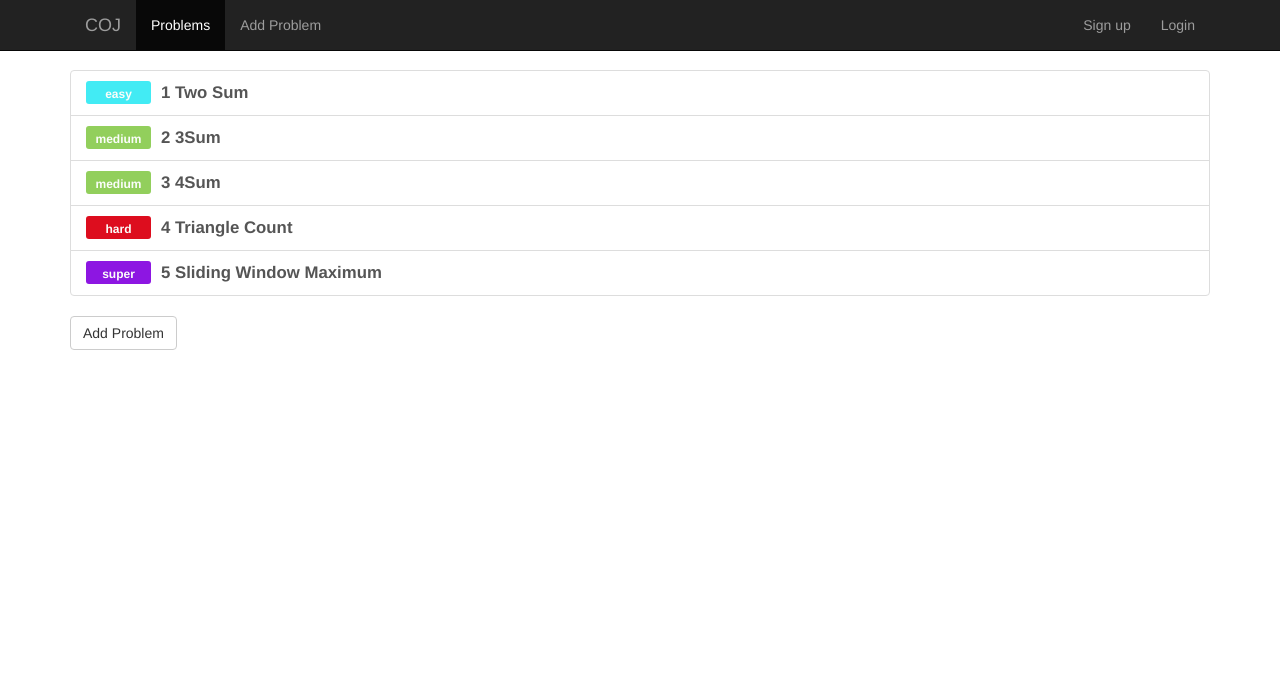
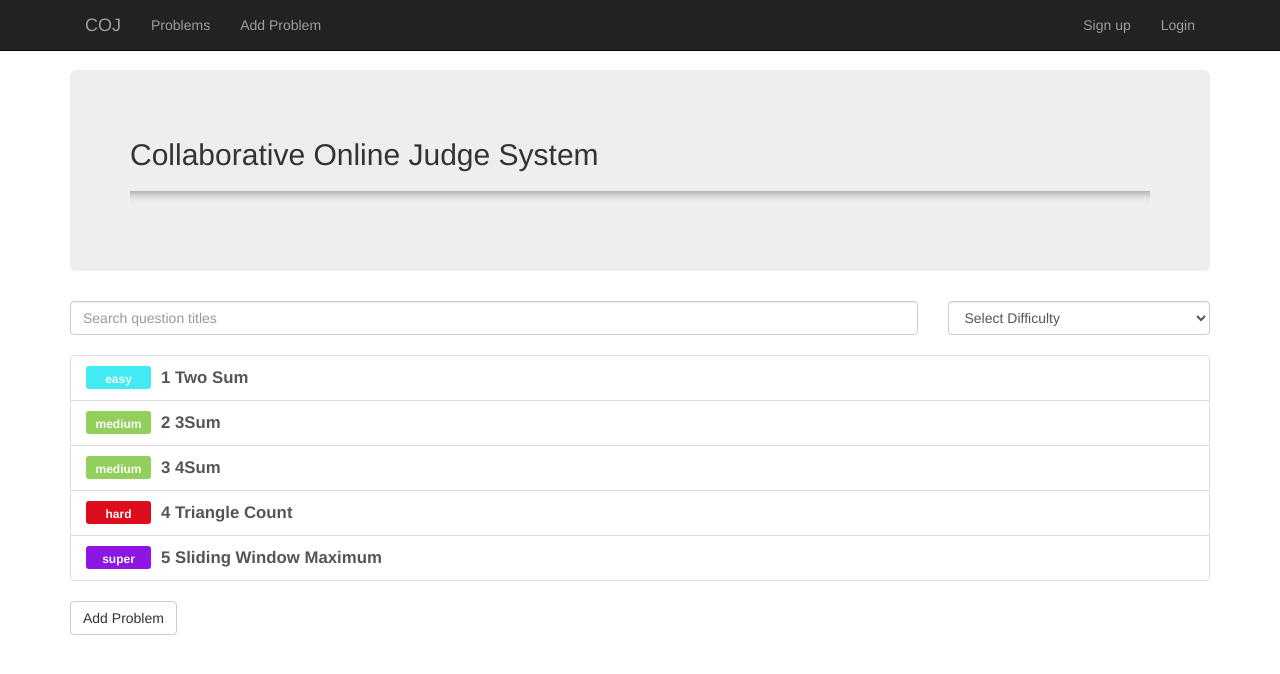
Before and after one commit to zduanx/coj, an Angular app in the folder week1/oj-client/: page /problems in a window 1280 px wide. Shown: the top 674 px of the page. Built offline with nearby package versions, Linux system fonts and the light colour scheme.

Commit message:
fix navbar bug; add pipe

```diff
--- a/week1/oj-client/src/app/app.module.ts
+++ b/week1/oj-client/src/app/app.module.ts
@@ -11,6 +11,7 @@ import { NavbarComponent } from './components/navbar/navbar.component';
 import { DataService } from './services/data.service';
 import { AppRoutingModule } from './app-routing.module';
 import { NotFoundComponent } from './components/not-found/not-found.component';
+import { ProblemListFilterPipe } from './pipes/problem-list-filter.pipe';
 
 @NgModule({
   declarations: [
@@ -19,7 +20,8 @@ import { NotFoundComponent } from './components/not-found/not-found.component';
     ProblemDetailComponent,
     NewProblemComponent,
     NavbarComponent,
-    NotFoundComponent
+    NotFoundComponent,
+    ProblemListFilterPipe
   ],
   imports: [
     BrowserModule,
--- a/week1/oj-client/src/app/components/navbar/navbar.component.html
+++ b/week1/oj-client/src/app/components/navbar/navbar.component.html
@@ -15,8 +15,8 @@
       <!-- Collect the nav links, forms, and other content for toggling -->
       <div class="collapse navbar-collapse" id="bs-example-navbar-collapse-1">
         <ul class="nav navbar-nav navbar-left">
-          <li class="active"><a href="#">Problems<span class="sr-only">(current)</span></a></li>
-          <li><a href="#">Add Problem</a></li>
+          <li><a routerLink="/problems">Problems<span class="sr-only">(current)</span></a></li>
+          <li><a routerLink="/new-problems">Add Problem</a></li>
         </ul>
         <ul class="nav navbar-nav navbar-right">
           <li><a>Sign up</a></li>
--- a/week1/oj-client/src/app/components/problem-list/problem-list.component.css
+++ b/week1/oj-client/src/app/components/problem-list/problem-list.component.css
@@ -1,30 +1,9 @@
-.difficulty{
-    min-width:65px;
-    margin-right: 10px;
-}
-
-.label.difficulty{
-    padding-top: 0.6em;
-    color: #fbfdfa;
-    font-size: 12px;
-}
-
 .title{
     font-size: 1.2em;
 }
 
-.diff-easy{
-    background-color: #42ebf4;
+hr {
+    height: 12px;
+    border: 0;
+    box-shadow: inset 0 12px 12px -12px rgba(0, 0, 0, 0.5);
 }
-
-.diff-medium{
-    background-color: #92cf5c;
-}
-
-.diff-hard{
-    background-color: #dd0d1e;
-}
-
-.diff-super{
-    background-color:#8d16e2;
-}
--- a/week1/oj-client/src/app/components/problem-list/problem-list.component.html
+++ b/week1/oj-client/src/app/components/problem-list/problem-list.component.html
@@ -1,6 +1,26 @@
 <div class="container">
+  <div class="jumbotron">
+    <h2>Collaborative Online Judge System</h2>
+    <hr>
+  </div>
+  <div class="row">
+    <div class="col-sm-9">
+      <input class="form-control" id="filterName" [(ngModel)]="filterName" placeholder="Search question titles">
+    </div>
+
+    <div class="col-sm-3">
+      <select class="form-control" [(ngModel)]="filterDiff">
+        <option value="">Select Difficulty</option>
+        <option *ngFor="let difficulty of difficulties" [value] = "difficulty">
+          {{difficulty}}
+        </option>>
+      </select>
+    </div>
+  </div>
+  <br>
   <div class="list-group">
-    <a class="list-group-item" *ngFor="let problem of problems" routerLink="/problems/{{problem.id}}">
+    <a class="list-group-item" *ngFor="let problem of problems | problemListFilter:filterName:filterDiff"
+       routerLink="/problems/{{problem.id}}">
       <span class="{{ 'pull-left label difficulty diff-' + problem.difficulty.toLowerCase() }}">
         {{ problem.difficulty }}
       </span>
--- a/week1/oj-client/src/app/components/problem-list/problem-list.component.ts
+++ b/week1/oj-client/src/app/components/problem-list/problem-list.component.ts
@@ -2,14 +2,19 @@ import { Component, OnInit } from '@angular/core';
 import { Problem } from '../../models/problem.model';
 import { DataService } from '../../services/data.service';
 
+import { ProblemListFilterPipe } from '../../pipes/problem-list-filter.pipe';
+
 @Component({
   selector: 'app-problem-list',
   templateUrl: './problem-list.component.html',
-  styleUrls: ['./problem-list.component.css']
+  styleUrls: ['./problem-list.component.css'],
 })
 export class ProblemListComponent implements OnInit {
+  problems: Problem[];
+  difficulties: string[];
 
-  problems: Problem[];
+  filterName: string;
+  filterDiff: string;
 
   constructor(
     private dataService: DataService
@@ -17,6 +22,9 @@ export class ProblemListComponent implements OnInit {
 
   ngOnInit() {
     this.getProblems();
+    this.difficulties = this.dataService.getDifficulties();
+    this.filterName = "";
+    this.filterDiff = "";
   }
 
   getProblems(): void {
--- /dev/null
+++ b/week1/oj-client/src/app/pipes/problem-list-filter.pipe.ts
@@ -0,0 +1,17 @@
+import { Pipe, PipeTransform } from '@angular/core';
+
+@Pipe({
+  name: 'problemListFilter'
+})
+export class ProblemListFilterPipe implements PipeTransform {
+
+  transform(value: any, name: string, diff: string): any {
+    if(diff){
+      value = value.filter(problem => {return problem.difficulty == diff});
+    }
+    return value.filter(problem =>{
+      return problem.name.toLowerCase().indexOf(name) !=-1;
+    });
+  }
+
+}
```
Also changed, not shown: 1 other file (tests, documents, lock files or other folders).
